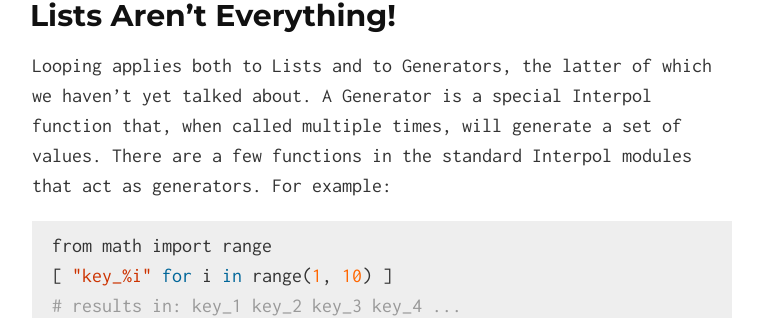
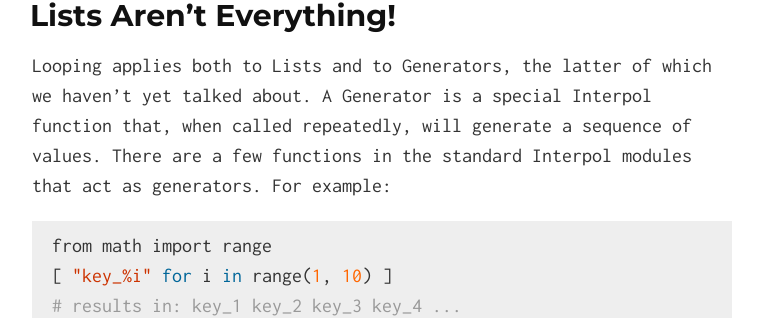
Before and after one commit to kode4food/interpol, a Jekyll site: the page built from blog/_posts/2015-03-09-fun_with_loops.md, in a window 1280 px wide and 900 px high, scrolled down 3194 px. Shown: the part 205-523 px from the top of the window, without its empty margins (258-1021 px from the left). Built offline with Jekyll 4.4.1, drawn with Linux system fonts in a browser that asks for light colours; Markdown is read by kramdown in place of the engine named in the settings; some of the changed text lies outside the part shown.

Commit message:
corrections for for post

````diff
--- a/blog/_posts/2015-03-09-fun_with_loops.md
+++ b/blog/_posts/2015-03-09-fun_with_loops.md
@@ -93,7 +93,7 @@ let names = [
 With the exception of `else` branching, all of the capabilities of a `for` loop are here, including guards and multiple ranges.
 
 ## Lists Aren't Everything!
-Looping applies both to Lists and to Generators, the latter of which we haven't yet talked about.  A Generator is a special Interpol function that, when called multiple times, will generate a set of values.  There are a few functions in the standard Interpol modules that act as generators.  For example:
+Looping applies both to Lists and to Generators, the latter of which we haven't yet talked about.  A Generator is a special Interpol function that, when called repeatedly, will generate a sequence of values.  There are a few functions in the standard Interpol modules that act as generators.  For example:
 
 ```ruby
 from math import range
````
Also changed, not shown: other parts of blog/_posts/2015-03-09-fun_with_loops.md (+1 -1 lines).
